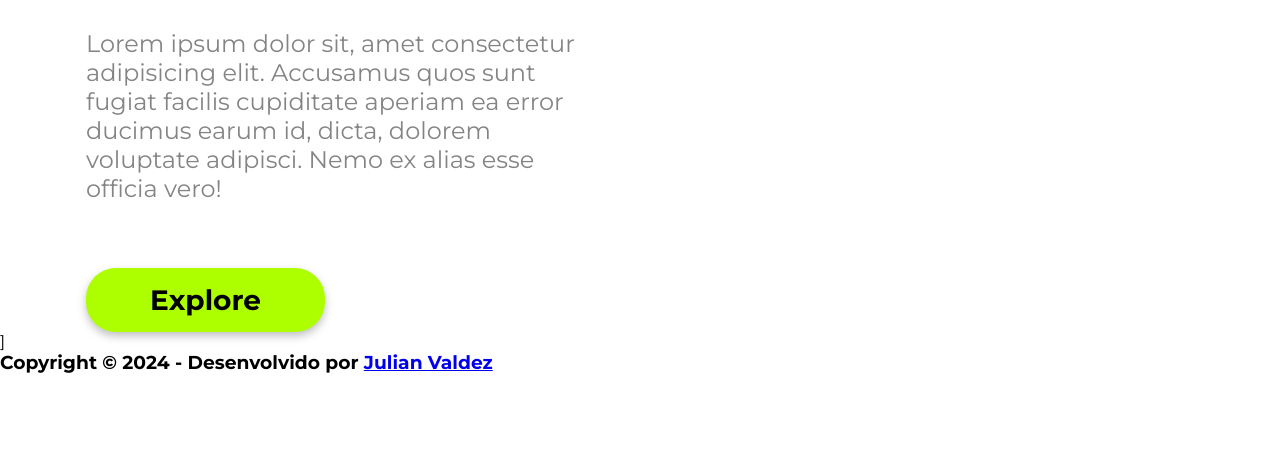
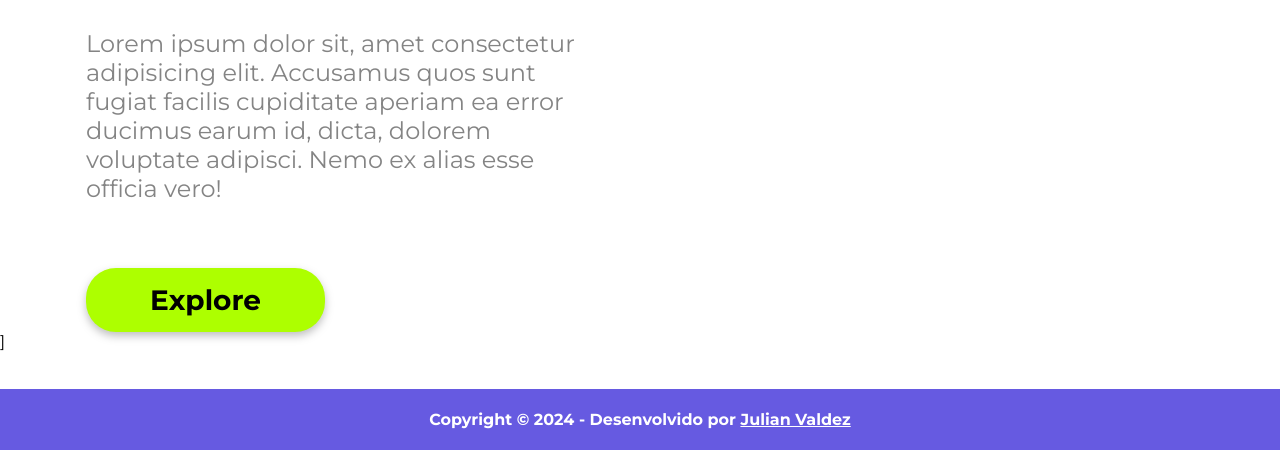
Before and after one commit to valdezjulian/devclub-we-care, a plain HTML site: page index.html in a window 1280 px wide. Shown: the part 929-1379 px from the top of the page. Before the commit the page ends 1303 px from the top, so only its background shows below. Drawn offline with Linux system fonts and the light colour scheme.

Commit message:
footer-estilizado

```diff
--- a/styles.css
+++ b/styles.css
@@ -82,6 +82,26 @@ p {
     color: #000000;
 }
 
+footer {
+    padding: 1.3rem;
+    width: 100%;
+    position: relative;
+    bottom: 0;
+    margin-top: 3%;
+    text-align: center;
+    color: #ffffff;
+    background:  #665AE1
+}
+
+h3 {
+    color: #ffffff;
+    font-size: 100%;
+}
+
+a {
+    color:#ffffff;
+}
+
 @media (max-width: 800px) {
 
 .wrapper {
```
